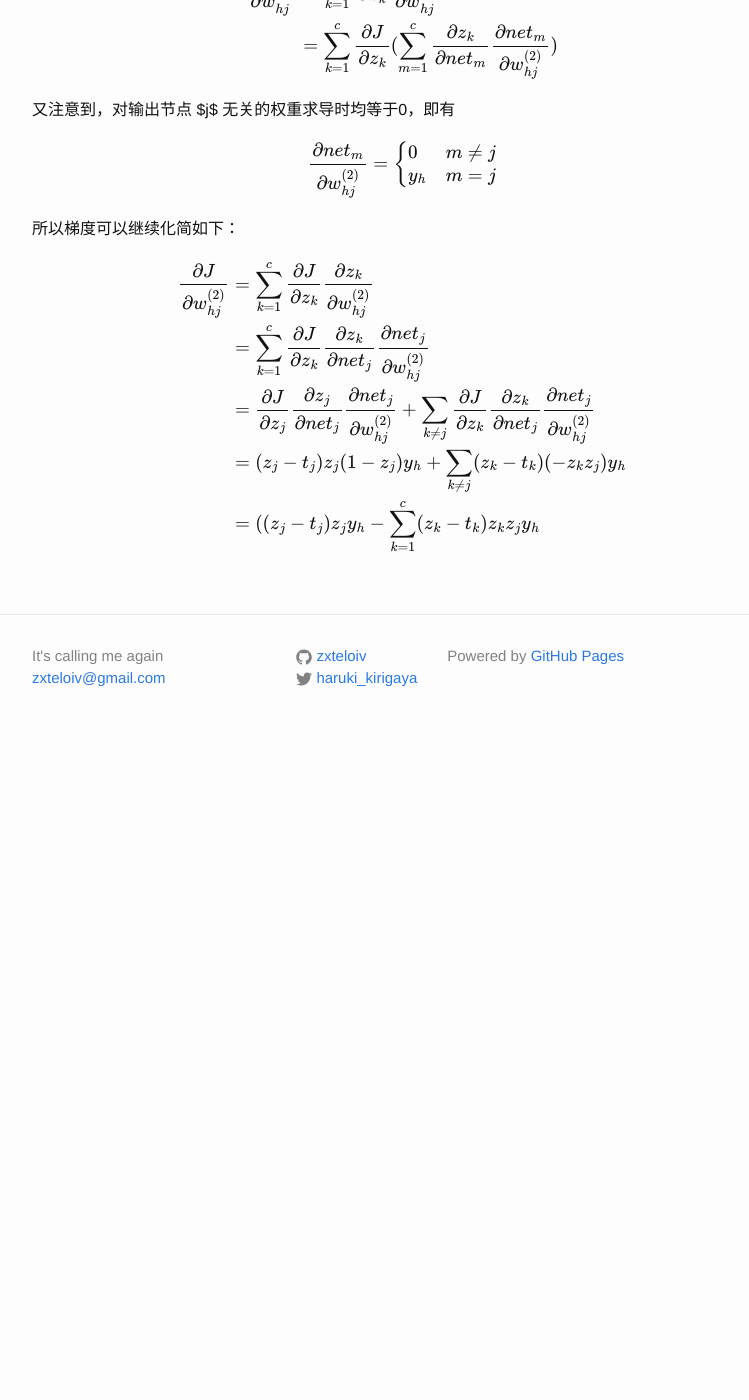
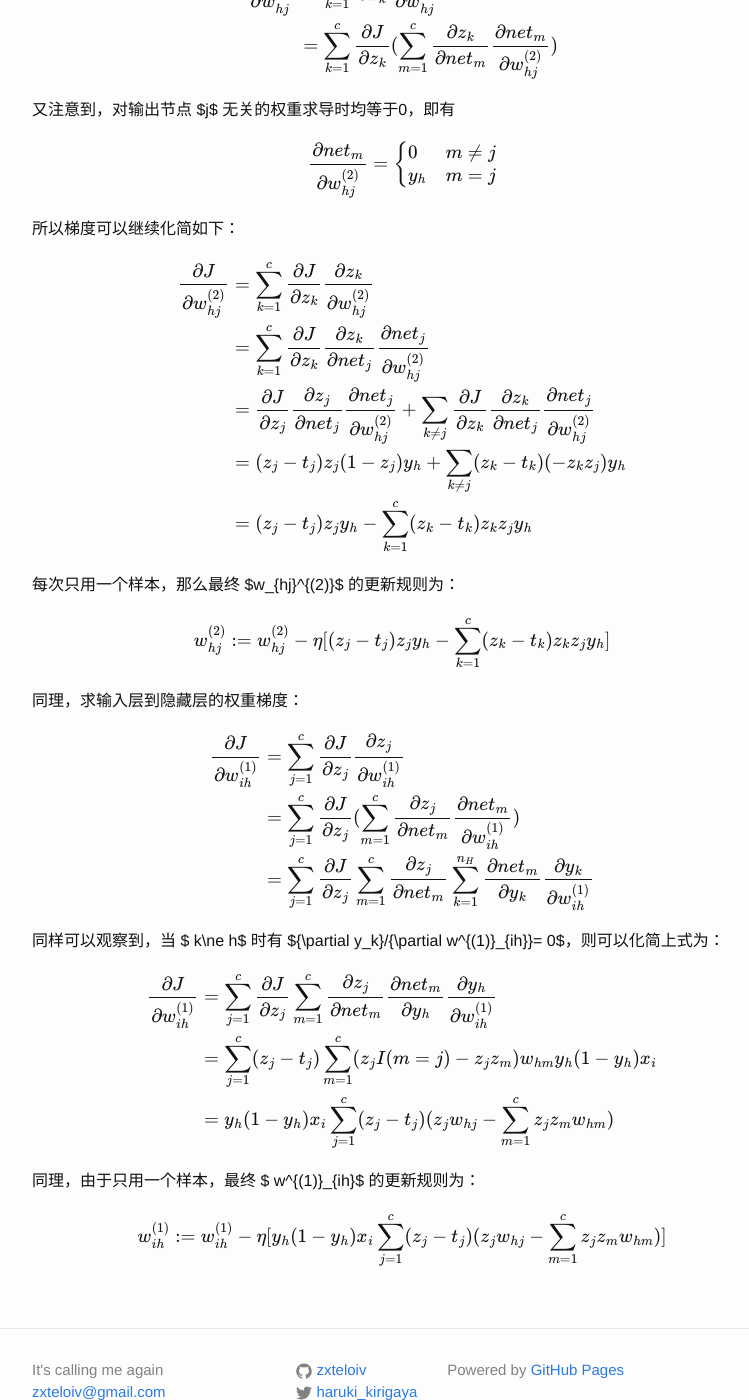
Before and after one commit to zxteloiv/zxteloiv.github.io, a Jekyll site: the page built from wiki/pattern_recognition/Homework_3/index.md, in a window 1280 px wide and 1400 px high, scrolled down 1377 px. Shown: the whole window, without its empty margins (238-987 px from the left). Built offline with Jekyll 4.4.1, drawn with Linux system fonts in a browser that asks for light colours; formulas are drawn with MathJax 3; before the commit the page ends 2127 px from its top, so only the background shows below that.

Commit message:
finish question 1-1 on PR homework3

```diff
--- a/wiki/pattern_recognition/Homework_3/index.md
+++ b/wiki/pattern_recognition/Homework_3/index.md
@@ -84,6 +84,47 @@ $$
 \sum_{k \ne j} \frac{\partial J}{\partial z_k}
 \frac{\partial z_k}{\partial net_j} \frac{\partial net_j}{\partial w^{(2)}_{hj}} \\
 &= (z_j - t_j) z_j(1-z_j)y_h + \sum_{k \ne j}(z_k - t_k)(-z_kz_j)y_h \\
-&= ((z_j-t_j)z_jy_h - \sum_{k=1}^c(z_k - t_k)z_kz_jy_h
+&= (z_j-t_j)z_jy_h - \sum_{k=1}^c(z_k - t_k)z_kz_jy_h
 \end{align}
 $$
+
+每次只用一个样本，那么最终 $w_{hj}^{(2)}$ 的更新规则为：
+
+$$
+w_{hj}^{(2)} := w_{hj}^{(2)} - \eta [(z_j-t_j)z_jy_h - \sum_{k=1}^c(z_k - t_k)z_kz_jy_h]
+$$
+
+同理，求输入层到隐藏层的权重梯度：
+
+$$
+\begin{align}
+\frac{\partial J}{\partial w^{(1)}_{ih}}
+&= \sum_{j=1}^c \frac{\partial J}{\partial z_j} \frac{\partial z_j}{\partial w^{(1)}_{ih}} \\
+&= \sum_{j=1}^c \frac{\partial J}{\partial z_j}
+(\sum_{m=1}^c \frac{\partial z_j}{\partial net_m} \frac{\partial net_m}{\partial w^{(1)}_{ih}}) \\
+&= \sum_{j=1}^c \frac{\partial J}{\partial z_j}
+  \sum_{m=1}^c \frac{\partial z_j}{\partial net_m}
+  \sum_{k=1}^{n_H}\frac{\partial net_m}{\partial y_k}
+  \frac{\partial y_k}{\partial w^{(1)}_{ih}}
+\end{align}
+$$
+
+同样可以观察到，当 $ k\ne h$ 时有 ${\partial y_k}/{\partial w^{(1)}_{ih}}= 0$，则可以化简上式为：
+
+$$
+\begin{align}
+\frac{\partial J}{\partial w^{(1)}_{ih}}
+&= \sum_{j=1}^c \frac{\partial J}{\partial z_j}
+  \sum_{m=1}^c \frac{\partial z_j}{\partial net_m}
+  \frac{\partial net_m}{\partial y_h}
+  \frac{\partial y_h}{\partial w^{(1)}_{ih}} \\
+&= \sum_{j=1}^c (z_j - t_j) \sum_{m=1}^c (z_j I(m=j)-z_jz_m)w_{hm}y_h(1-y_h)x_i \\
+&= y_h(1-y_h)x_i \sum_{j=1}^c (z_j - t_j) (z_jw_{hj}-\sum_{m=1}^c z_jz_mw_{hm})
+\end{align}
+$$
+
+同理，由于只用一个样本，最终 $ w^{(1)}_{ih}$ 的更新规则为：
+
+$$
+w^{(1)}_{ih} := w^{(1)}_{ih} - \eta[y_h(1-y_h)x_i \sum_{j=1}^c (z_j - t_j) (z_jw_{hj}-\sum_{m=1}^c z_jz_mw_{hm})]
+$$
```
